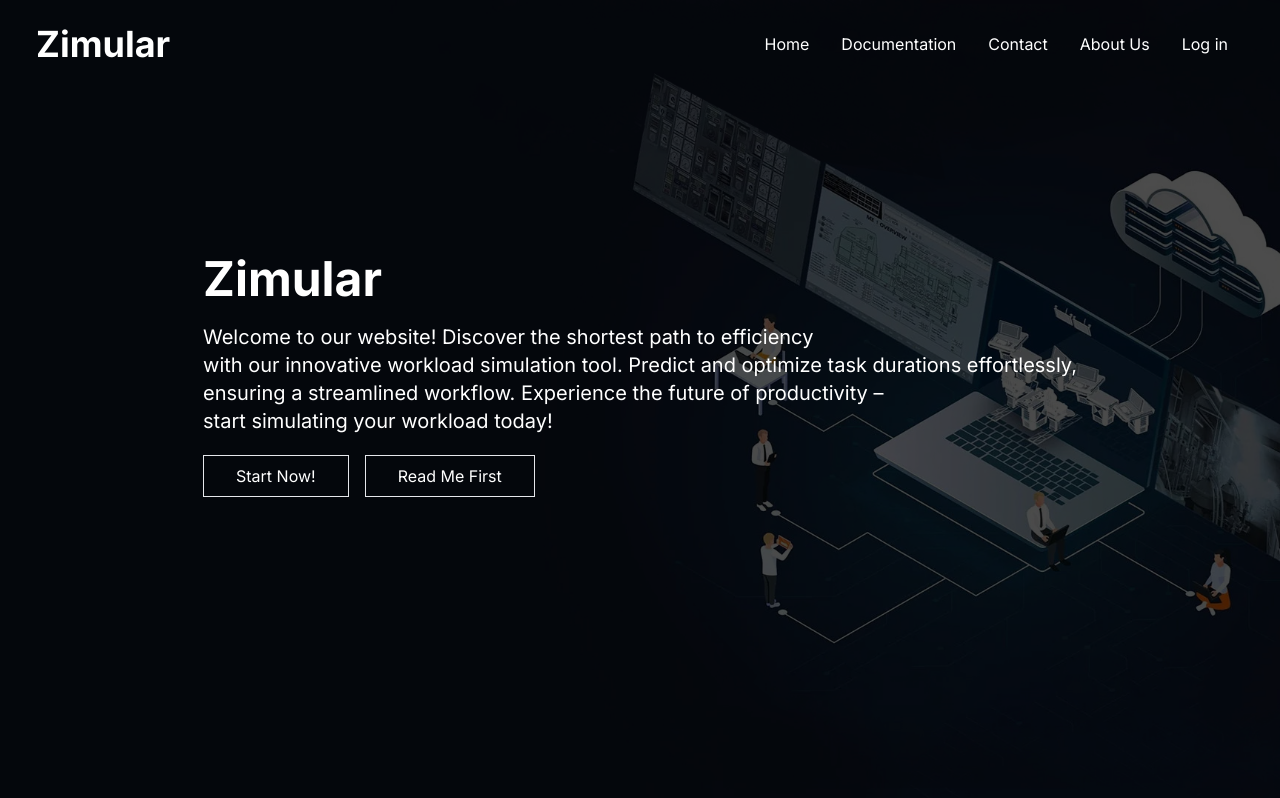
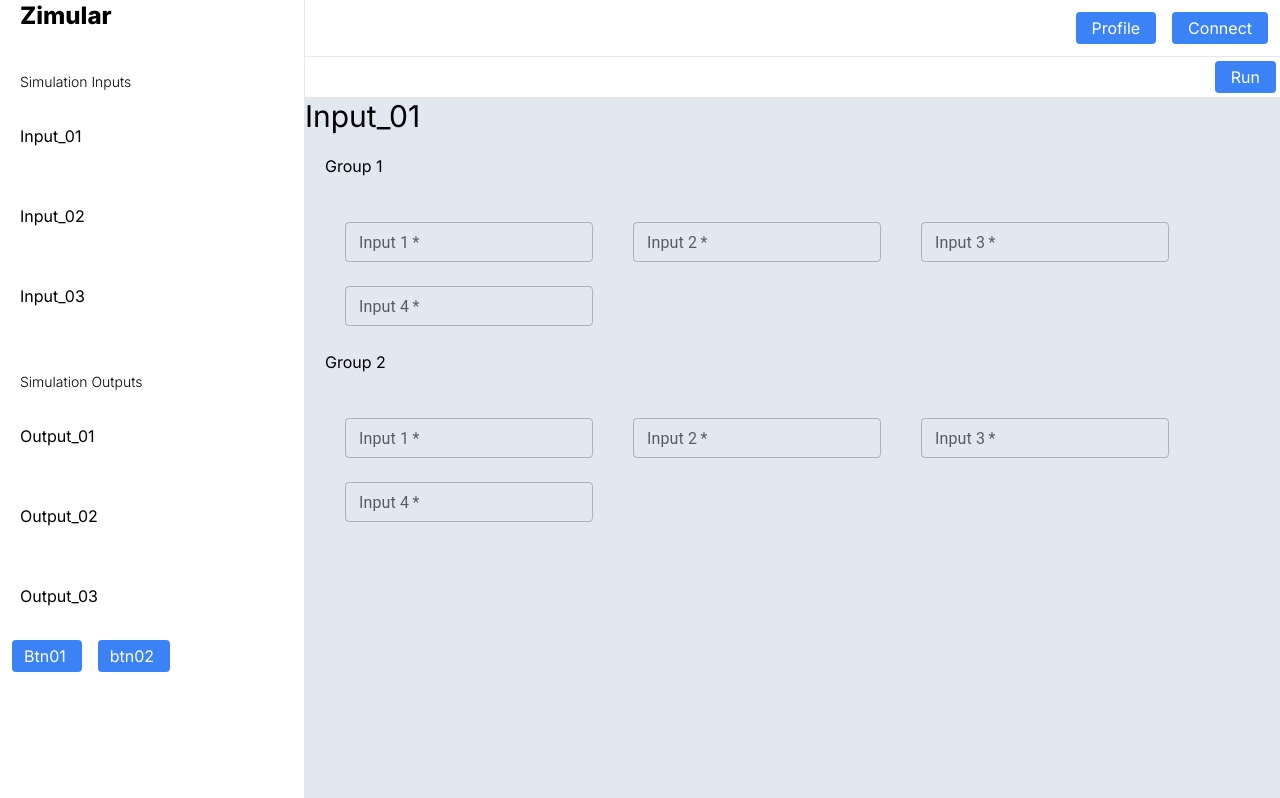
Before and after one commit to theDewill/Zimular, a Next.js app in the folder GUI/: page / in a window 1280 px wide. Shown: the top 798 px of the page. Built offline with nearby package versions, Linux system fonts and the light colour scheme.

Commit message:
Gui updated

```diff
--- a/GUI/src/app/home/Navbar.tsx
+++ b/GUI/src/app/home/Navbar.tsx
@@ -44,7 +44,7 @@ const Navbar = () => {
             <Link href='/index'>Documentation</Link>
           </li>
           <li className='p-4'>
-            <Link href='/contact'>Contact</Link>
+            <Link href='#contact'>Contact</Link>
           </li>
           <li className='p-4'>
             <Link href='/about'>About Us</Link>
--- a/GUI/src/app/login/page.tsx
+++ b/GUI/src/app/login/page.tsx
@@ -53,7 +53,7 @@ export default function LoginPage() {
 
             <label htmlFor="email" className="mt-3 block text-base text-black mb-2">Email</label>
             <input
-            className="border w-full text-base px-2 py-1 focus:outline-none focus:ring-0 focus:border-gray-600 rounded-md"
+            className="border w-full text-base px-2 py-1 text-black focus:outline-none focus:ring-0 focus:border-gray-600 rounded-md"
                 id="email"
                 type="text"
                 value={user.email}
@@ -62,7 +62,7 @@ export default function LoginPage() {
                 />
             <label htmlFor="password" className="mt-3 block text-black text-base mb-2">Password</label>
             <input
-            className="border w-full text-base px-2 py-1 focus:outline-none focus:ring-0 focus:border-gray-600 rounded-md"
+            className="border w-full text-base px-2 py-1 text-black focus:outline-none focus:ring-0 focus:border-gray-600 rounded-md"
                 id="password"
                 type="password"
                 value={user.password}
--- a/GUI/src/app/page.tsx
+++ b/GUI/src/app/page.tsx
@@ -3,14 +3,18 @@ import Hero from './home/Hero'
 import Contact from './home/Contact'
 import Navbar from './home/Navbar'
 import About from './home/About'
-
+// import Face from './profile/[id]/Face'
+import Index from './profile/[id]/Sidebar/Index'
 
 export default function Home() {
   return (
     <main >
-      <Navbar/>
+      {/* <Navbar/>
       <Hero/>
-      <Contact/>
+      <Contact/>    */}
+      {/* <Face/> */}
+      <Index/>
+
     </main>
   )
 }
--- a/GUI/src/app/profile/[id]/Form.tsx
+++ b/GUI/src/app/profile/[id]/Form.tsx
@@ -1,5 +1,7 @@
 import React from "react";
 import { TextField } from "@mui/material";
+
+
 
 const data = {
     "form": {
@@ -10,25 +12,25 @@ const data = {
                 "fields":[
                     {
                         "id": "input1",
-                        "name" : "name",
+                        "name" : "",
                         "label" : "Input 1",
                         "required" : true,
                     },
                     {
                         "id": "input2",
-                        "name" : "name2",
+                        "name" : "",
                         "label" : "Input 2",
                         "required" : true,
                     },
                     {
                         "id": "input3",
-                        "name" : "name3",
+                        "name" : "",
                         "label" : "Input 3",
                         "required" : true,
                     },
                     {
                         "id": "input4",
-                        "name" : "name4",
+                        "name" : "",
                         "label" : "Input 4",
                         "required" : true,
                     }
@@ -40,25 +42,25 @@ const data = {
                 "fields": [
                     {
                         "id": "input1",
-                        "name" : "name",
+                        "name" : "",
                         "label" : "Input 1",
                         "required" : true,
                     },
                     {
                         "id": "input2",
-                        "name" : "name2",
+                        "name" : "",
                         "label" : "Input 2",
                         "required" : true,
                     },
                     {
                         "id": "input3",
-                        "name" : "name3",
+                        "name" : "",
                         "label" : "Input 3",
                         "required" : true,
                     },
                     {
                         "id": "input4",
-                        "name" : "name4",
+                        "name" : "",
                         "label" : "Input 4",
                         "required" : true,
                     }
@@ -74,11 +76,12 @@ export default function Form() {
             {
                 data.form.group.map((item) => {
                     return (
-                        <div key={item.group_id}>
-                            <h2>{item.group_name}</h2>
+                        <div className="mb-6  space-x-10 space-y-6" key={item.group_id}>
+                            <h2 className="mb-5 pl-5">{item.group_name}</h2>
                             {
                                 item.fields.map((field) => {
                                     return(
+
                                         <TextField
                                             key={field.id}
                                             label={field.label}
@@ -87,6 +90,7 @@ export default function Form() {
                                             defaultValue={field.name}
                                             size="small"
                                         />
+
                                     )
                                 })
                             }
--- /dev/null
+++ b/GUI/src/app/profile/[id]/Sidebar/Index.tsx
@@ -0,0 +1,79 @@
+import React from 'react'
+import Link from 'next/link';
+import Form from '../Form';
+
+
+const Sidebar = () => {
+  return (
+    <div className='flex'>
+      <div className='bg-white dark:gray-900 w-[400px] h-screen overflow-auto border-r border-gray-200 dark:border-gray-600 transition-all ease-in-out duration-500'>
+        <div className='px-5'>
+          <span className='dark:text-white font-extrabold text-2xl'>Zimular</span>
+        </div>
+
+        <ul className='px-3 mt-10 flex flex-col gap-2'>
+          <span className='px-2 text-sm dark:text-white font-light'>Simulation Inputs</span>
+          <li className='hover:bg-gray-500 hover:text-white my-2 py-4 px-2 rounded-lg transition-all ease-in-out duration-500'>
+            <a href='#' className='flex flex-row gap-3 items-center'>Input_01</a>
+          </li>
+          <li className='hover:bg-gray-500 hover:text-white my-2 py-4 px-2 rounded-lg transition-all ease-in-out duration-500'>
+            <a href='#' className='flex flex-row gap-3 items-center'>Input_02</a>
+          </li>
+          <li className='hover:bg-gray-500 hover:text-white my-2 py-4 px-2 rounded-lg transition-all ease-in-out duration-500'>
+            <a href='#' className='flex flex-row gap-3 items-center'>Input_03</a>
+          </li>
+        </ul>
+        <ul className='px-3 mt-10 flex flex-col gap-2'>
+          <span className='px-2 text-sm dark:text-white font-light'>Simulation Outputs</span>
+          <li className='hover:bg-gray-500 hover:text-white my-2 py-4 px-2 rounded-lg transition-all ease-in-out duration-500'>
+            <a href='#' className='flex flex-row gap-3 items-center'>Output_01</a>
+          </li>
+          <li className='hover:bg-gray-500 hover:text-white my-2 py-4 px-2 rounded-lg transition-all ease-in-out duration-500'>
+            <a href='#' className='flex flex-row gap-3 items-center'>Output_02</a>
+          </li>
+          <li className='hover:bg-gray-500 hover:text-white my-2 py-4 px-2 rounded-lg transition-all ease-in-out duration-500'>
+            <a href='#' className='flex flex-row gap-3 items-center'>Output_03</a>
+          </li>
+          <li>
+            <div className='flex space-x-4'>
+              <button className='bg-blue-500 hover:bg-blue-700 text-white  py-1 px-4 rounded pl-3  '>
+                <span className='dark:text-white '>Btn01</span>
+              </button>
+              <button className='bg-blue-500 hover:bg-blue-700 text-white  py-1 px-4 rounded pl-3   '>
+                <span className='dark:text-white '>btn02</span>
+              </button>
+            </div>
+          </li>
+        </ul>
+      </div>
+
+      <main className='w-full '>
+        <nav className='w-full p-3 border-b border-gray-200 dark:border-gray-600 bg-white dark:bg-gray-900'>
+          <div className='flex justify-end space-x-4 place-items-end'>
+            <button className='bg-blue-500 hover:bg-blue-700 text-white  py-1 px-4 rounded '>
+              <span className='dark:text-white '>Profile</span>
+            </button>
+            <button className='bg-blue-500 hover:bg-blue-700 text-white  py-1 px-4 rounded  '>
+              <span className='dark:text-white '>Connect</span>
+            </button>
+          </div>
+        </nav>
+        <nav className='w-full p-1 border-b border-gray-200 dark:border-gray-600 bg-white dark:bg-gray-900'>
+          <div className='flex justify-end space-x-4 place-items-end'>
+            <button className='bg-blue-500 hover:bg-blue-700 text-white py-1 px-4 rounded '>
+              <span className='dark:text-white  '>Run</span>
+            </button>
+          </div>
+        </nav>
+        <div className='bg-slate-200 h-screen w-full overflow-auto'>
+            <h1 className='text-3xl '>Input_01</h1>
+              <div className='flex space-x-3 mt-5'>
+                <Form/>
+              </div>
+        </div>
+      </main>
+    </div>
+  )
+}
+
+export default Sidebar
--- a/GUI/src/app/signup/page.tsx
+++ b/GUI/src/app/signup/page.tsx
@@ -53,7 +53,7 @@ export default function SignupPage() {
                 <hr />
                 <label htmlFor="username" className="mt-3 block text-black text-base mb-2">Username</label>
                 <input
-                className="border w-full text-base px-2 py-1 focus:outline-none focus:ring-0 focus:border-gray-600 rounded-md"
+                className="border w-full text-base px-2 py-1 text-black focus:outline-none focus:ring-0 focus:border-gray-600 rounded-md"
                     id="username"
                     type="text"
                     value={user.username}
@@ -62,7 +62,7 @@ export default function SignupPage() {
                     />
                 <label htmlFor="email" className="mt-3 block text-black text-base mb-2">Email</label>
                 <input
-                className="border w-full text-base px-2 py-1 focus:outline-none focus:ring-0 focus:border-gray-600 rounded-md"
+                className="border w-full text-base px-2 py-1 text-black focus:outline-none focus:ring-0 focus:border-gray-600 rounded-md"
                     id="email"
                     type="text"
                     value={user.email}
--- a/GUI/src/middleware.ts
+++ b/GUI/src/middleware.ts
@@ -5,7 +5,7 @@ import { NextRequest } from 'next/server'
 export function middleware(request: NextRequest) {
     const path = request.nextUrl.pathname;
 
-    const isPublicPath = path === '/login' || path === '/signup' || path === '/verifyemail';
+    const isPublicPath = path === '/' || path === '/login' || path === '/signup' || path === '/verifyemail';
 
     const token = request.cookies.get('token')?.value || '';
 
@@ -21,7 +21,7 @@ export function middleware(request: NextRequest) {
 // See "Matching Paths" below to learn more
 export const config = {
   matcher: [
-    '/',
+    '/page',
     '/profile',
     '/login',
     '/signup',
```
Also changed, not shown: GUI/package.json (+9 -1 lines), GUI/src/app/assests/user.png (added), 1 other file (tests, documents, lock files or other folders).
